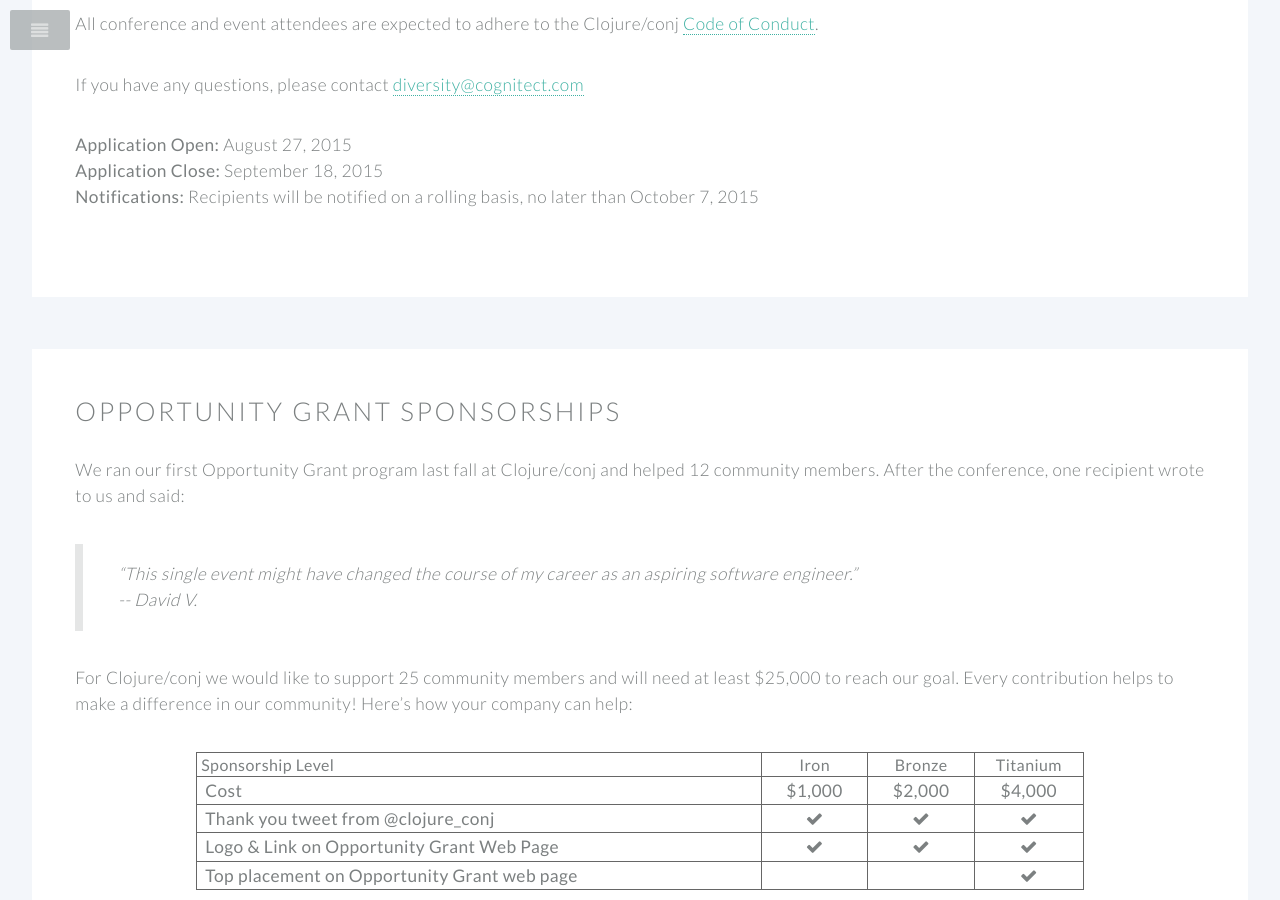
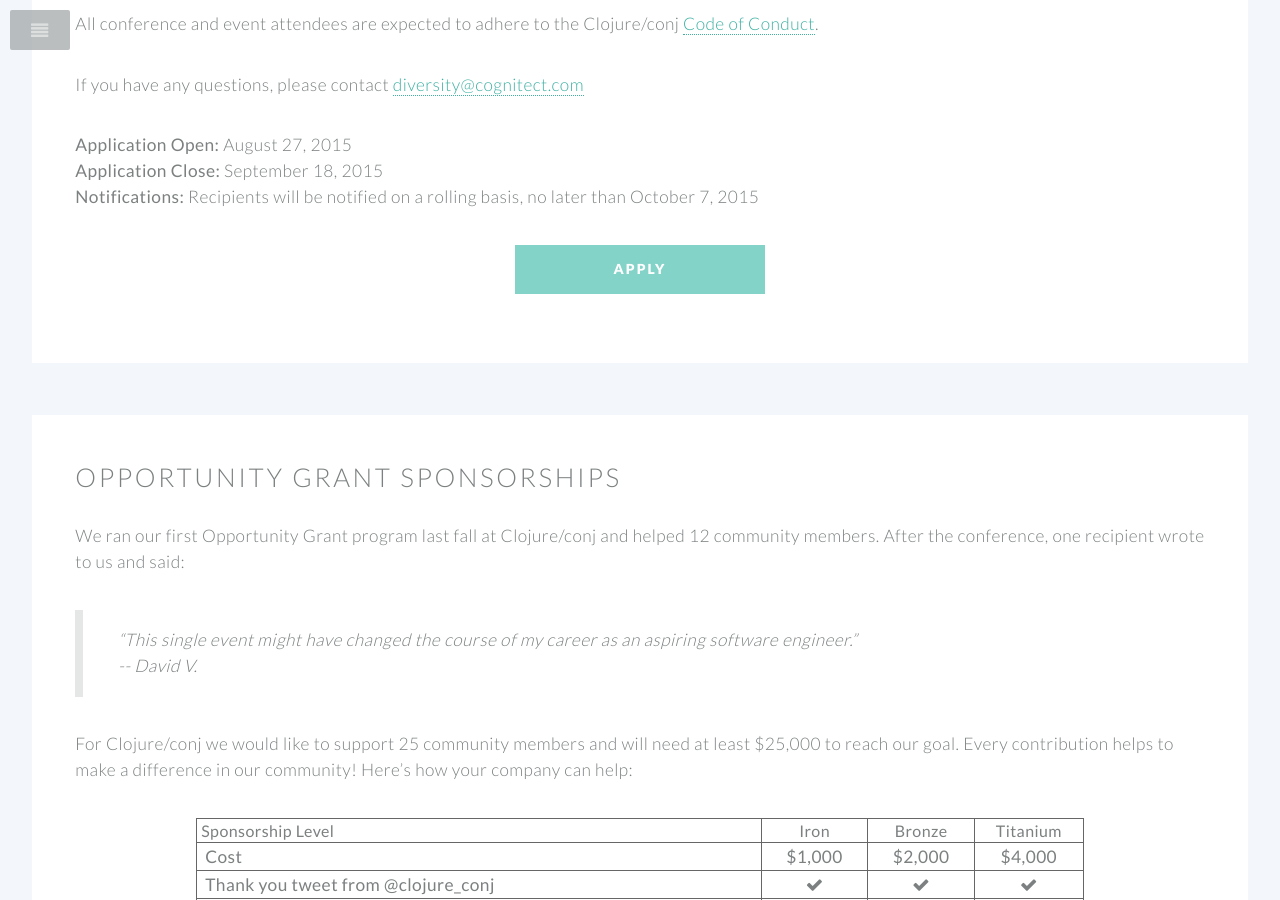
Before and after one commit to clojureconj/clojureconj.github.io, a Jekyll site: the page built from opportunity.html, in a window 1280 px wide and 900 px high, scrolled down 834 px. Built offline with Jekyll 4.4.1, drawn with Linux system fonts in a browser that asks for light colours.

Commit message:
add opp grant form link

```diff
--- a/opportunity.html
+++ b/opportunity.html
@@ -38,13 +38,11 @@
 <strong>Application Close:</strong> September 18, 2015<br/>
 <strong>Notifications:</strong> Recipients will be notified on a rolling basis, no later than October 7, 2015</p>
 
-<!--
 <center>
 					<ul class="buttons">
-					  <li><a href="https://cognitect.wufoo.com/forms/clojurewest-opportunity-grants/" class="button special">apply</a></li>
+					  <li><a href="https://cognitect.wufoo.com/forms/clojureconj-2015-opportunity-grants/" class="button special">apply</a></li>
 				  </ul>
 				</center>
--->
 
 
 							  </section>
```
